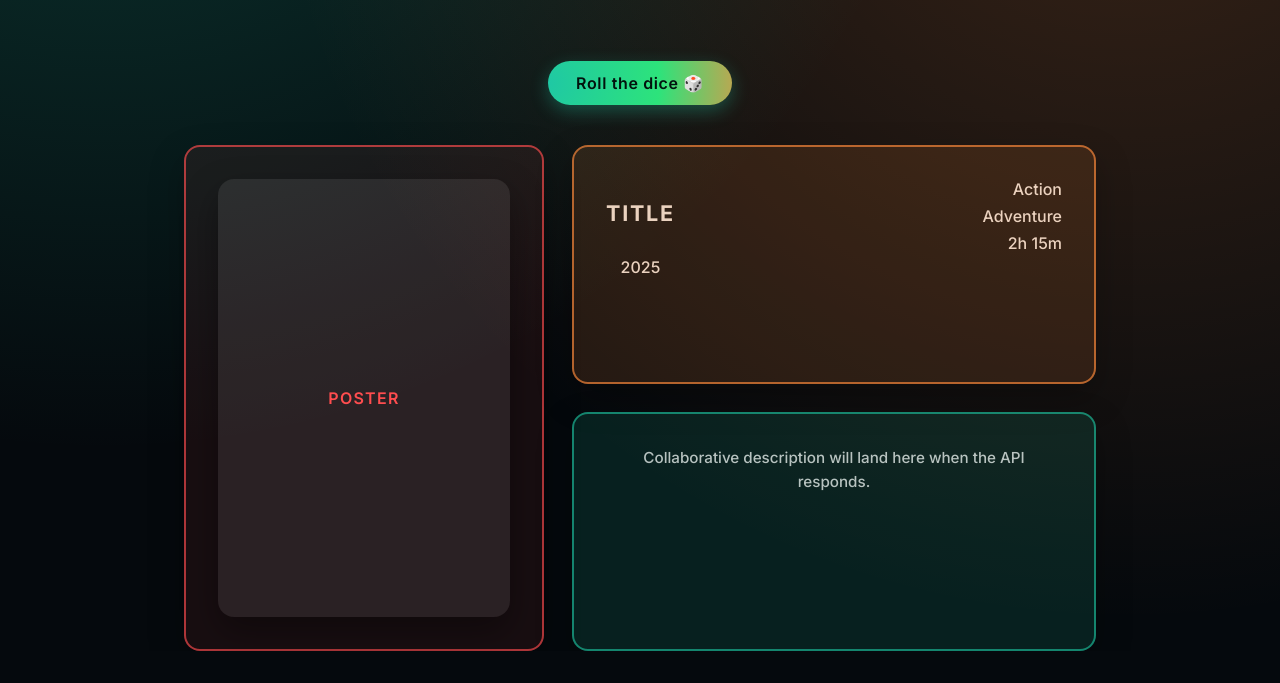
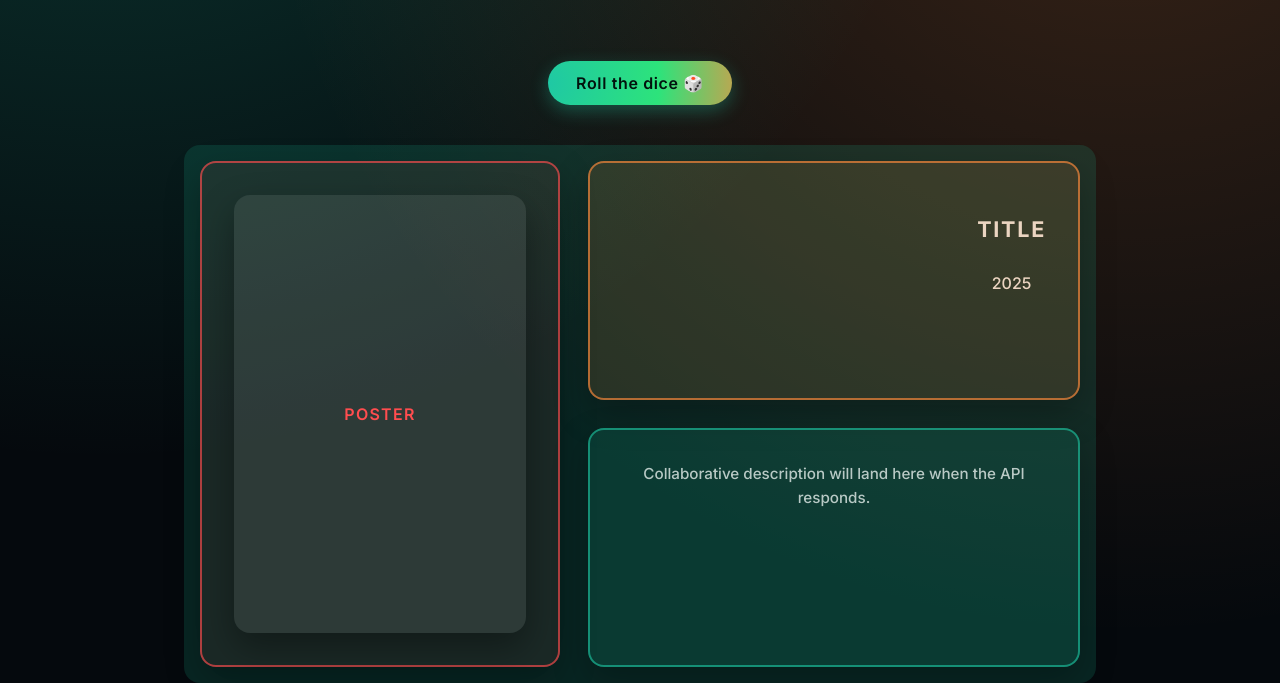
Before and after one commit to kush5683/CS5610_Project2, a website: page frontend/index.html in a window 1280 px wide. Shown: the part 286-969 px from the top of the page. Before the commit the page ends 937 px from the top, so only its background shows below. Drawn offline with Linux system fonts and the light colour scheme.

Commit message:
Remove suggestion card tags and enhance suggestion result styling with background, border-radius, and padding

```diff
--- a/frontend/index.html
+++ b/frontend/index.html
@@ -55,11 +55,6 @@
                   <h3 class="suggestion-card__title">Title</h3>
                   <span class="badge bg-warning text-dark text-uppercase fw-semibold">2025</span>
                 </div>
-                <div class="suggestion-card__tags">
-                  <span class="badge bg-light text-dark">Action</span>
-                  <span class="badge bg-light text-dark">Adventure</span>
-                  <span class="badge bg-light text-dark">2h 15m</span>
-                </div>
               </div>
             </div>
           </div>
--- a/frontend/style/styles.css
+++ b/frontend/style/styles.css
@@ -186,6 +186,9 @@ body {
 .suggestion-result {
   margin-top: 2.5rem;
   align-items: center;
+  background: rgba(31, 200, 164, 0.15);
+  border-radius: 16px;
+  padding: 1em;
 }
 
 .suggestion-card {
@@ -631,7 +634,8 @@ body {
   display: flex;
   flex-wrap: wrap;
   justify-content: space-between;
-  align-items: flex-start;
+  /* align-items: flex-end; */
+  justify-content: right;
   gap: 1rem 2rem;
 }
 
```
